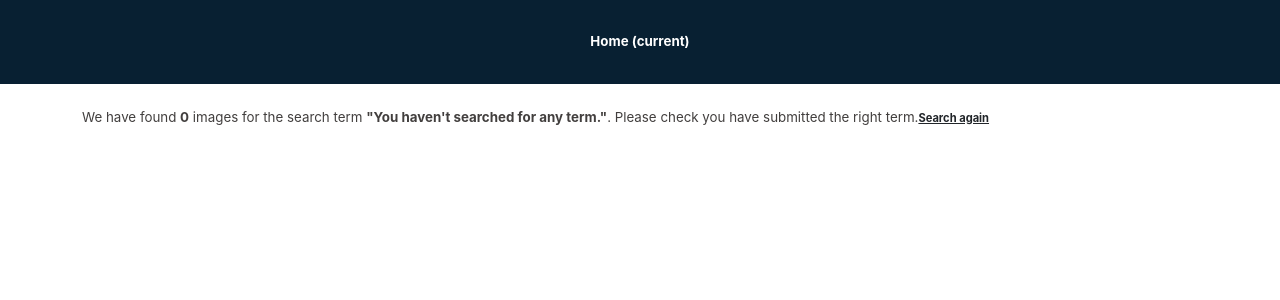
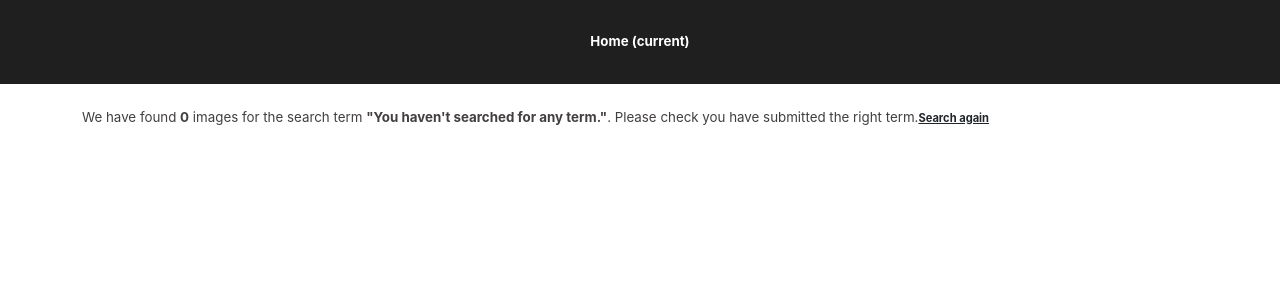
Before and after one commit to LilianMwaura/wallcraft, a Django app: page /search/ in a window 1280 px wide. Shown: the top 300 px of the page. Run offline with Django 4.2, Linux system fonts and the light colour scheme; some web fonts are replaced.

Commit message:
update database

```diff
--- a/static/css/index.css
+++ b/static/css/index.css
@@ -1,6 +1,6 @@
 .intro-section {
     padding: 5%;
-    background: linear-gradient(90deg, white 50%, #082032 50%);
+    background: linear-gradient(90deg, white 50%, #1f1f1f, 50%);
     height: 100vh;
 
 }
@@ -51,7 +51,7 @@ h1, h2, h3, h4, h5, h6 {
 }
 
 .navbar {
-    background-color: #082032;
+    background-color: #1f1f1f;
     color: white;
 }
 
```
